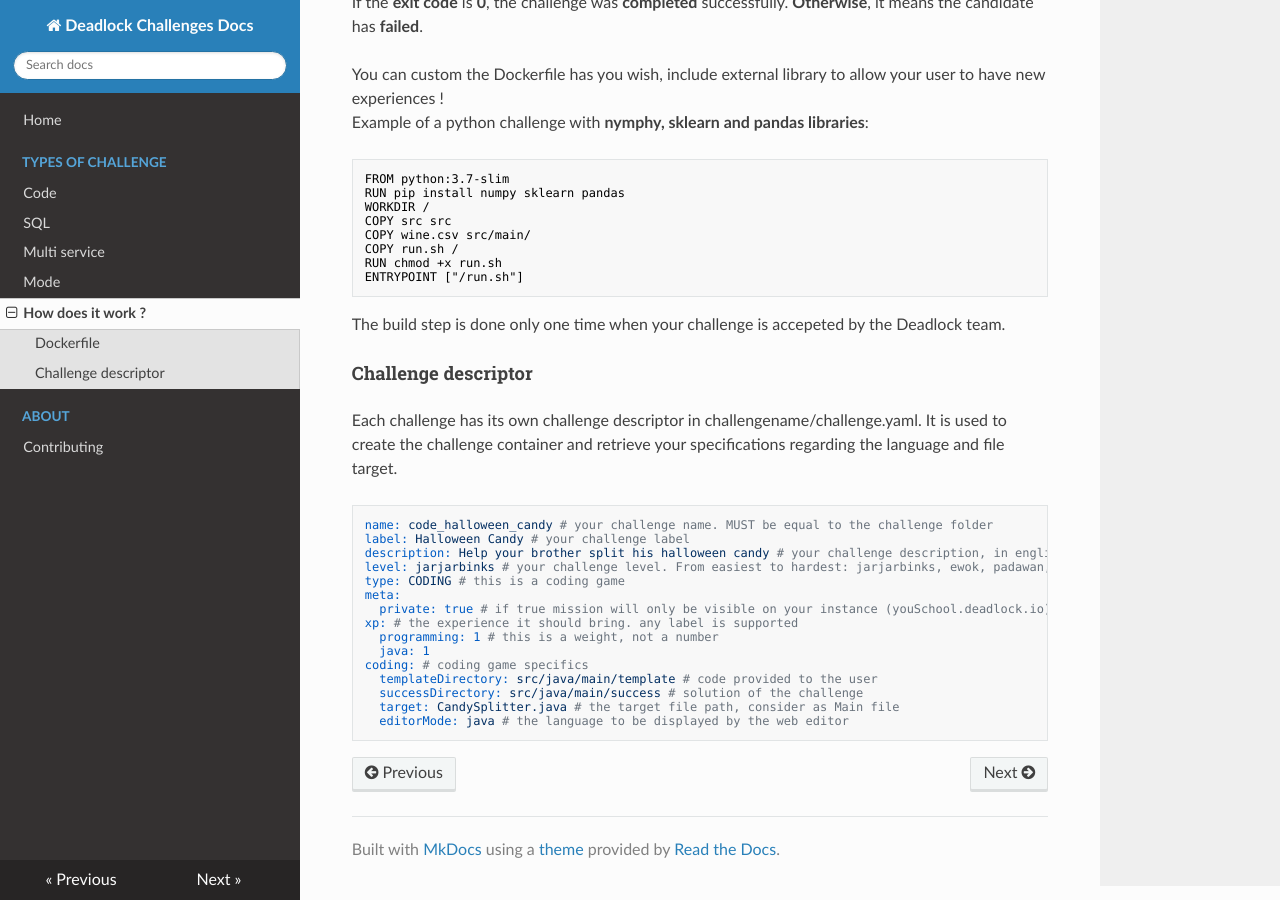
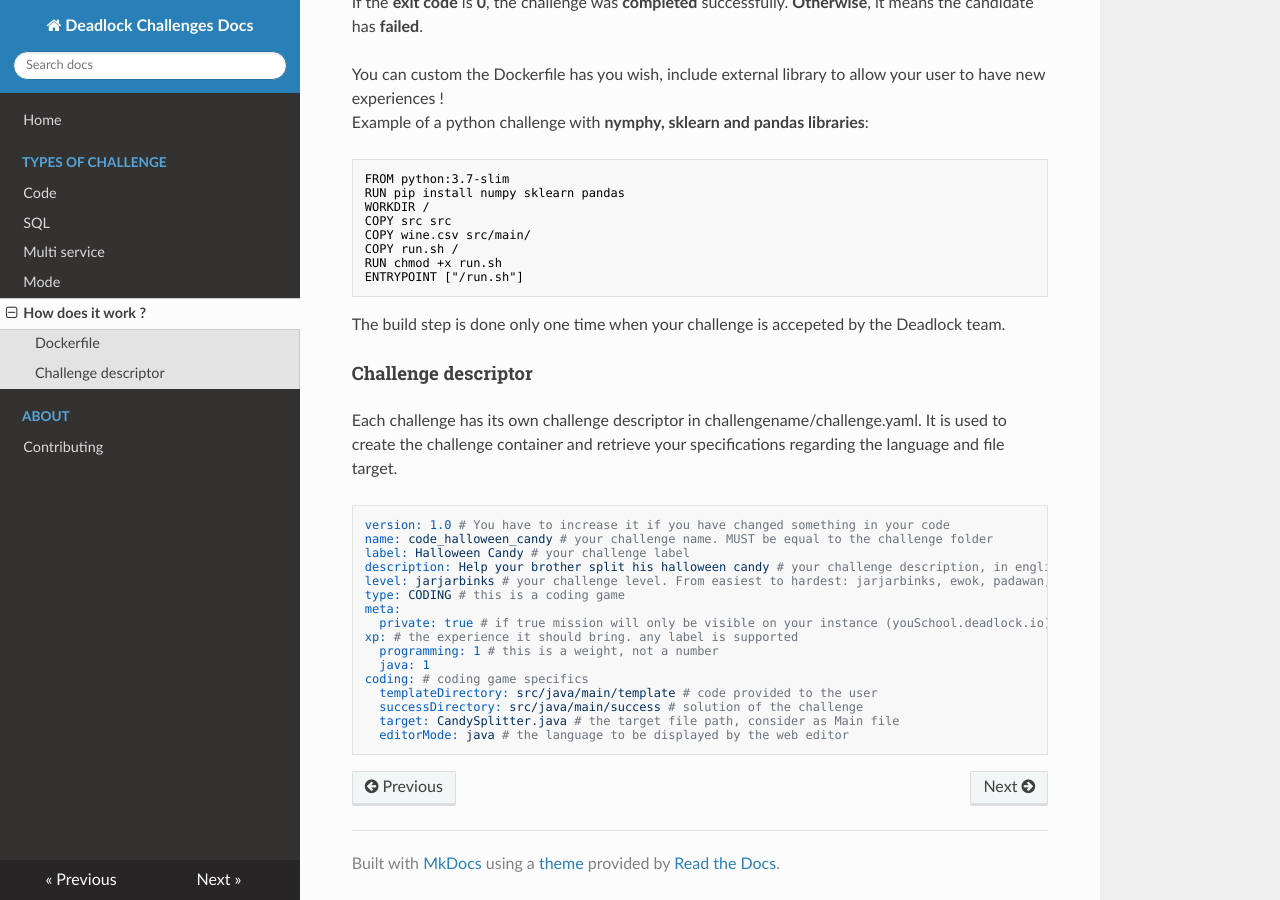
Before and after one commit to meitneshi/challenge-documentation, an MkDocs documentation site: the page built from docs/how-does-it-work.md, in a window 1280 px wide and 900 px high, scrolled down 649 px. Built offline with MkDocs 1.6.1, drawn with Linux system fonts in a browser that asks for light colours; nearby versions of some CDN libraries.

Commit message:
docs: add version information

````diff
--- a/docs/how-does-it-work.md
+++ b/docs/how-does-it-work.md
@@ -42,6 +42,7 @@ Each challenge has its own challenge descriptor in challengename/challenge.yaml.
 It is used to create the challenge container and retrieve your specifications regarding the language and file target.
 
 ```
+version: 1.0 # You have to increase it if you have changed something in your code
 name: code_halloween_candy # your challenge name. MUST be equal to the challenge folder
 label: Halloween Candy # your challenge label
 description: Help your brother split his halloween candy # your challenge description, in english
````
